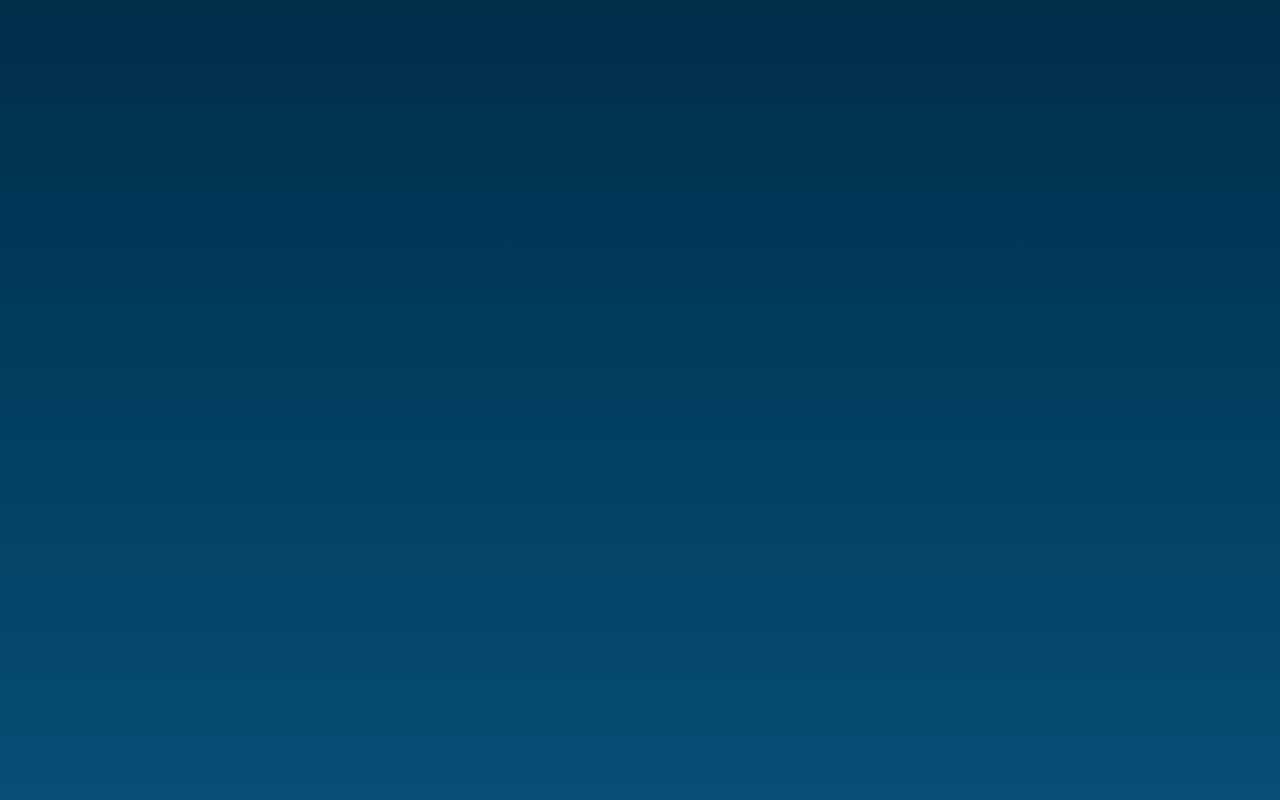
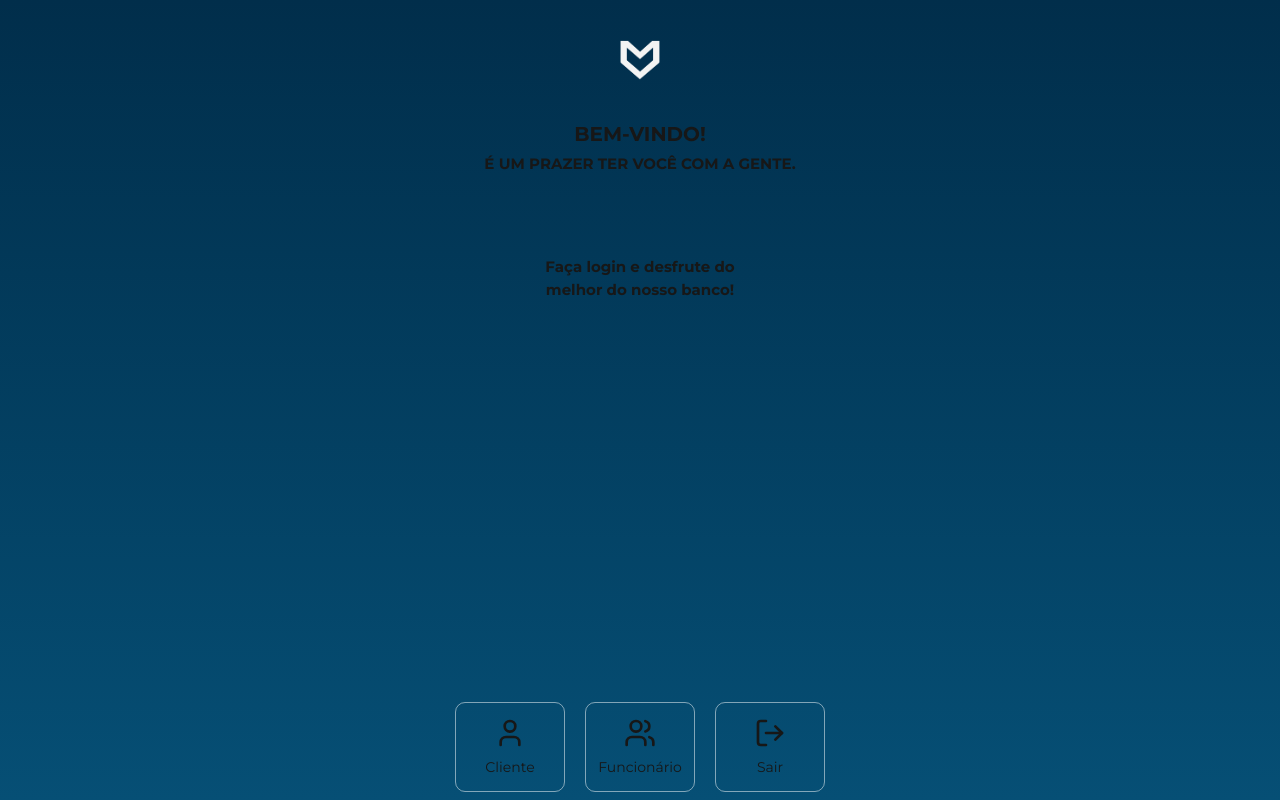
Before and after one commit to LeonardoAtaides/Banco-Malvader, a Next.js app in the folder frontend/: page /Login in a window 1280 px wide. Built offline with nearby package versions, Linux system fonts and the light colour scheme.

Commit message:
criado base da page de login

```diff
--- a/frontend/src/app/Login/page.tsx
+++ b/frontend/src/app/Login/page.tsx
@@ -2,6 +2,7 @@
 
 import { useState } from "react";
 import Intro from "@/components/intro";
+import { User, LogOut, Users } from "lucide-react";
 
 export default function Login() {
   const [showIntro, setShowIntro] = useState(true);
@@ -17,8 +18,43 @@ export default function Login() {
           <Intro onFinish={handleIntroFinish} />
         </div>
       )}
-      <main className="bg-gradient-to-b from-[#012E4B] to-[#064F75] min-h-screen w-full">
-        {/* Conteúdo da página */}
+
+      <main className="bg-gradient-to-b from-[#012E4B] to-[#064F75] min-h-screen w-full flex flex-col justify-between">
+        {/* Conteúdo do topo */}
+        <div className="flex flex-col items-center pt-10">
+          <img src="/assets/Logo.png" alt="Logo" className="w-10 h-10" />
+
+          <div className="text-center font-bold text-xl uppercase pt-10">
+            <h2>
+              Bem-vindo! <br />
+              <span className="text-[15px] font-bold">
+                É um prazer ter você com a gente.
+              </span>
+            </h2>
+          </div>
+
+          <p className="pt-20 text-center text-[15px] font-bold w-50">
+            Faça login e desfrute do melhor do nosso banco!
+          </p>
+        </div>
+
+        {/* Menu fixado no rodapé */}
+        <div className="flex justify-center gap-5 pb-2">
+          <div className="w-[110px] h-[90px] border border-white/50 rounded-[10px] flex flex-col items-center justify-center text-center">
+            <User className="w-8 h-8 mb-2" />
+            <p className="text-[14px]">Cliente</p>
+          </div>
+
+          <div className="w-[110px] h-[90px] border border-white/50 rounded-[10px] flex flex-col items-center justify-center text-center">
+            <Users className="w-8 h-8 mb-2" />
+            <p className="text-[14px]">Funcionário</p>
+          </div>
+
+          <div className="w-[110px] h-[90px] border border-white/50 rounded-[10px] flex flex-col items-center justify-center text-center">
+            <LogOut className="w-8 h-8 mb-2" />
+            <p className="text-[14px]">Sair</p>
+          </div>
+        </div>
       </main>
     </>
   );
--- /dev/null
+++ b/frontend/src/app/page.tsx
@@ -0,0 +1,5 @@
+import { redirect } from "next/navigation";
+
+export default function Home() {
+  redirect("Login");
+}
```
Also changed, not shown: frontend/package.json (+7 -6 lines), 1 other file (tests, documents, lock files or other folders).
